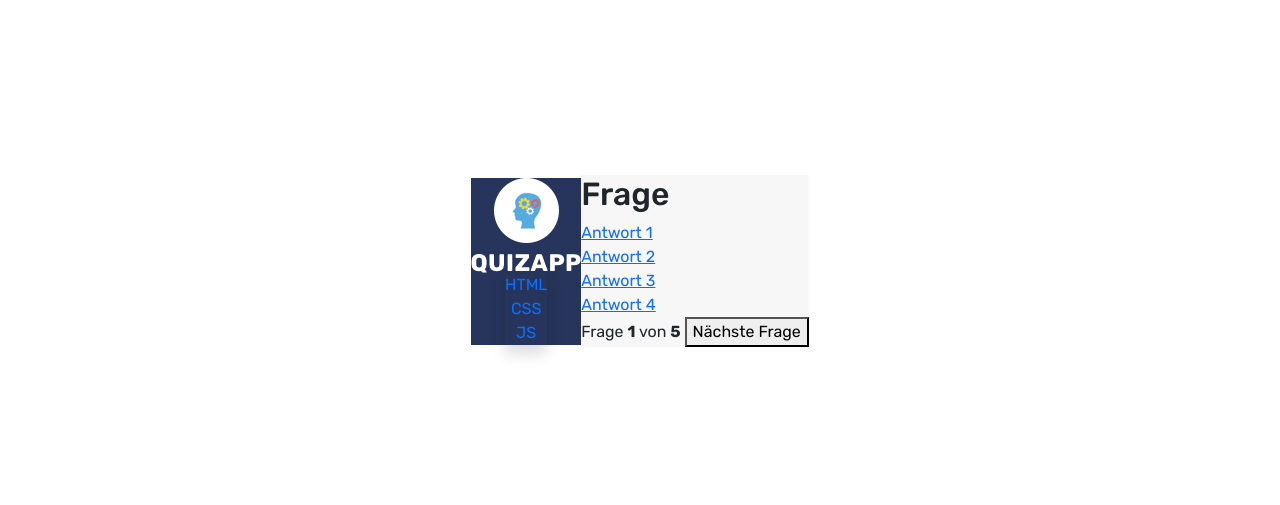
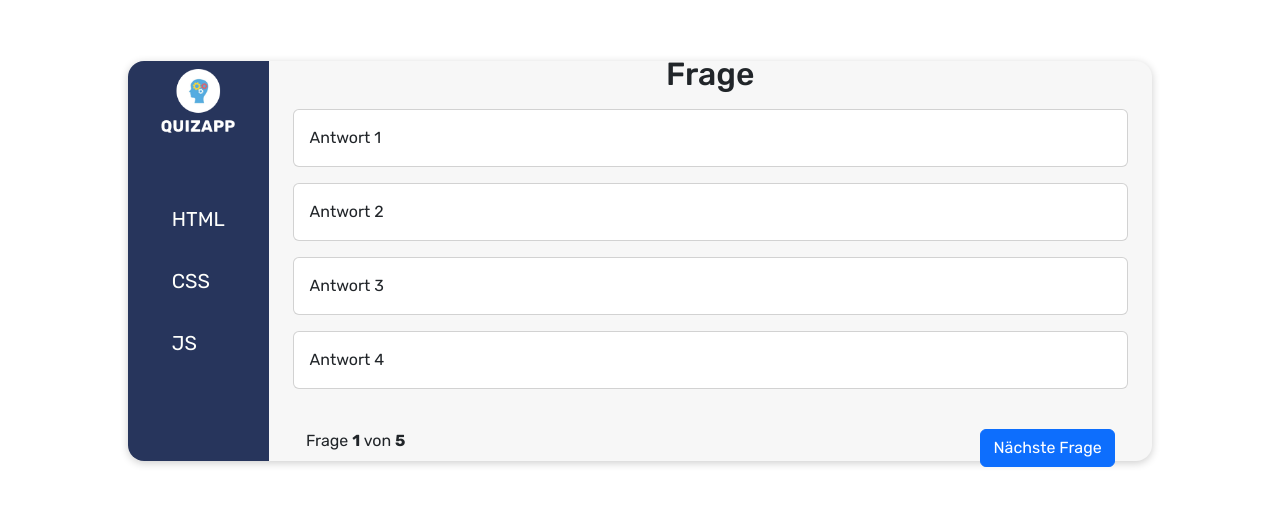
Before and after one commit to MaxWirnsberger/quizApp, a plain HTML site: page index.html in a window 1280 px wide. Shown: the part 139-644 px from the top of the page. Drawn offline with nearby package versions, Linux system fonts and the light colour scheme.

Commit message:
finalized design

```diff
--- a/index.html
+++ b/index.html
@@ -27,11 +27,10 @@
   <body>
     <div class="quiz_section">
       <div class="quizBox">
-
         <!-- Sidebar-Menu -->
         <div class="nav_quiz">
           <img src="./img/logo.png" />
-          <nav class="card-header shadow navInactive">
+          <nav class="card-header">
             <a href="">HTML</a>
             <a href="">CSS</a>
             <a href="">JS</a>
@@ -42,14 +41,25 @@
         <div class="quiz_container">
           <h2>Frage</h2>
           <nav>
-            <a href="">Antwort 1</a>
-            <a href="">Antwort 2</a>
-            <a href="">Antwort 3</a>
-            <a href="">Antwort 4</a>
+            <div class="card m-2">
+              <div class="card-body">Antwort 1</div>
+            </div>
+
+            <div class="card m-2">
+              <div class="card-body">Antwort 2</div>
+            </div>
+
+            <div class="card m-2">
+              <div class="card-body">Antwort 3</div>
+            </div>
+
+            <div class="card m-2">
+              <div class="card-body">Antwort 4</div>
+            </div>
           </nav>
-          <div>
+          <div class="question_footer">
             <span>Frage <b>1</b> von <b>5</b></span>
-            <button>Nächste Frage</button>
+            <button class="btn btn-primary">Nächste Frage</button>
           </div>
         </div>
       </div>
--- a/style.css
+++ b/style.css
@@ -13,10 +13,13 @@
 
 .quizBox{
     display: flex;
-    justify-content: center;
+    flex-direction: row!important;
     align-items: center;
+    width: 80vw;
     height: 50vh;
-    width: 50vw;
+    background-color: #F7F7F7;
+    border-radius: 16px;
+    box-shadow: 0 2px 8px rgba(0, 0, 0, 0.2);
 }
 
 .nav_quiz{
@@ -24,23 +27,48 @@
     flex-direction: column;
     align-items: center;
     background-color: #27355C;
+    height: 50vh;
+    width: 16%;
+    border-radius: 16px 0 0 16px;
+}
+
+.nav_quiz img{
+    padding: 8px;
+    height: 80px;
 }
 
 .nav_quiz nav{
     display: flex;
     flex-direction: column;
-    text-align: center;
+    align-items: start;
+    justify-content: center;
+    gap: 32px;
+    height: 35vh;
 }
 
 .nav_quiz nav a{
     text-decoration: none;
+    color: #FEFFFC;
+    font-size: 20px;
 }
 
 .quiz_container{
-    background-color: #F7F7F7;
+    width: 100%;
+    display: flex;
+    flex-direction: column;
+    align-items: center;
+    padding: 0 16px 0 16px;
 }
 
 .quiz_container nav{
     display: flex;
     flex-direction: column;
+    width: 100%;
 }
+
+.question_footer{
+    margin-top: 32px;
+    display: flex;
+    justify-content: space-between;
+    width: 95%;
+}
```
